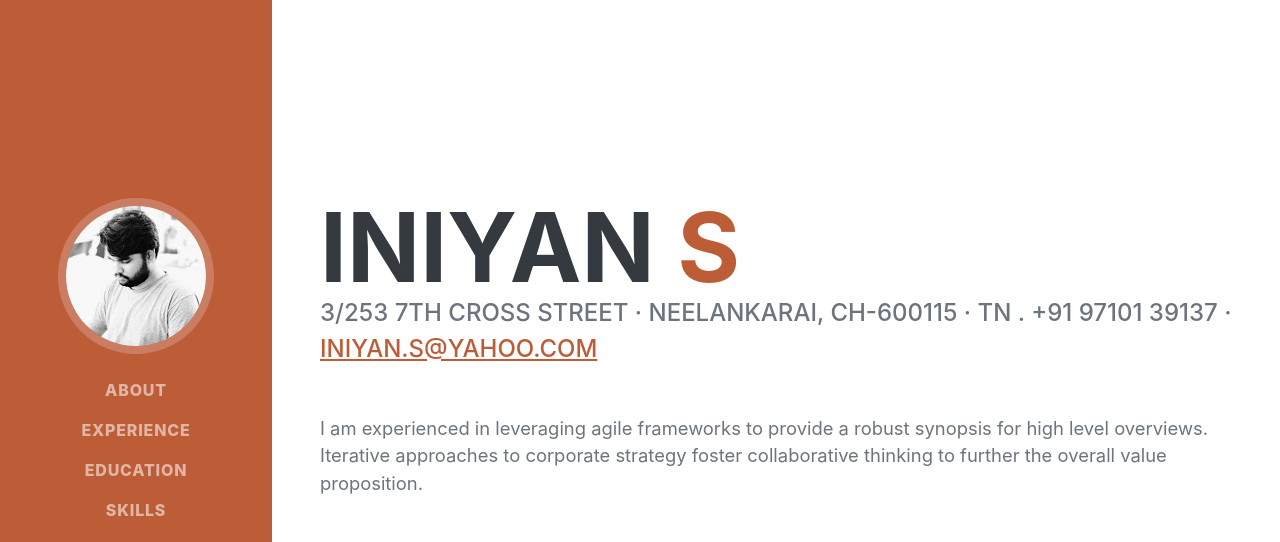
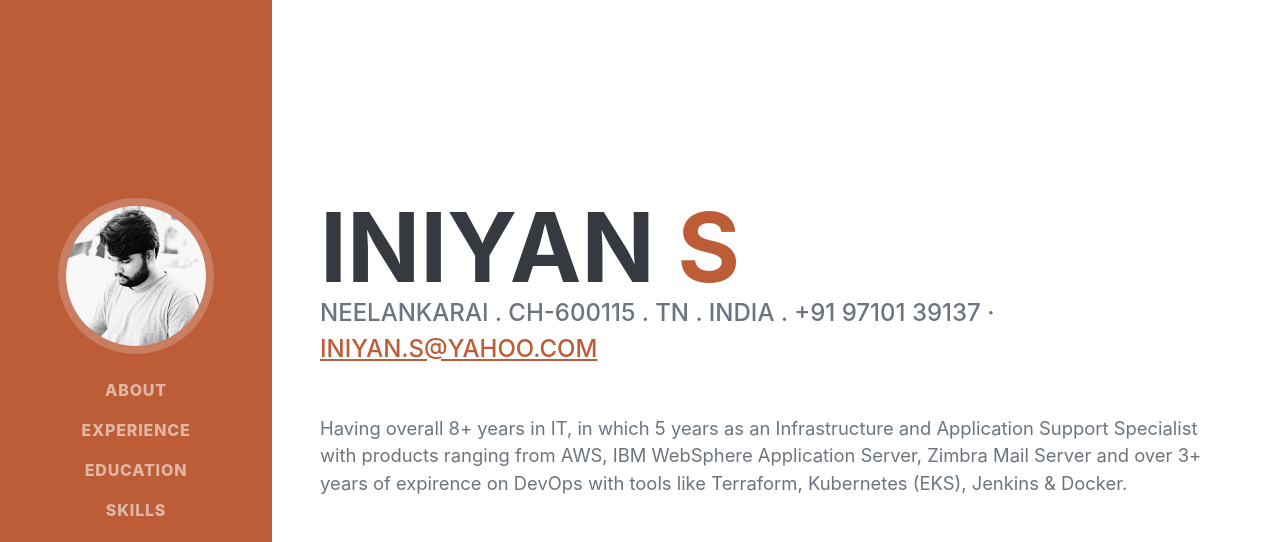
Before and after one commit to Iniyan-S/iniyan-s.github.io, a plain HTML site: page index.html in a window 1280 px wide. Shown: the top 542 px of the page. Drawn offline with nearby package versions, Linux system fonts and the light colour scheme; a web font is replaced by a local one.

Commit message:
Added Summary

```diff
--- a/index.html
+++ b/index.html
@@ -44,10 +44,10 @@
                         <span class="text-primary">S</span>
                     </h1>
                     <div class="subheading mb-5">
-                        3/253 7th Cross Street · Neelankarai, CH-600115 · TN . +91 97101 39137 ·
+                        Neelankarai . CH-600115 . TN . INDIA . +91 97101 39137 ·
                         <a href="mailto:name@email.com">iniyan.s@yahoo.com</a>
                     </div>
-                    <p class="lead mb-5">I am experienced in leveraging agile frameworks to provide a robust synopsis for high level overviews. Iterative approaches to corporate strategy foster collaborative thinking to further the overall value proposition.</p>
+                    <p class="lead mb-5">Having overall 8+ years in IT, in which 5 years as an Infrastructure and Application Support Specialist with products ranging from AWS, IBM WebSphere Application Server, Zimbra Mail Server and over 3+ years of expirence on DevOps with tools like Terraform, Kubernetes (EKS), Jenkins & Docker.</p>
                     <div class="social-icons">
                         <a class="social-icon" href="https://www.linkedin.com/in/iniyan-s/"><i class="fab fa-linkedin-in"></i></a>
                         <a class="social-icon" href="https://github.com/Iniyan-S"><i class="fab fa-github"></i></a>
```
